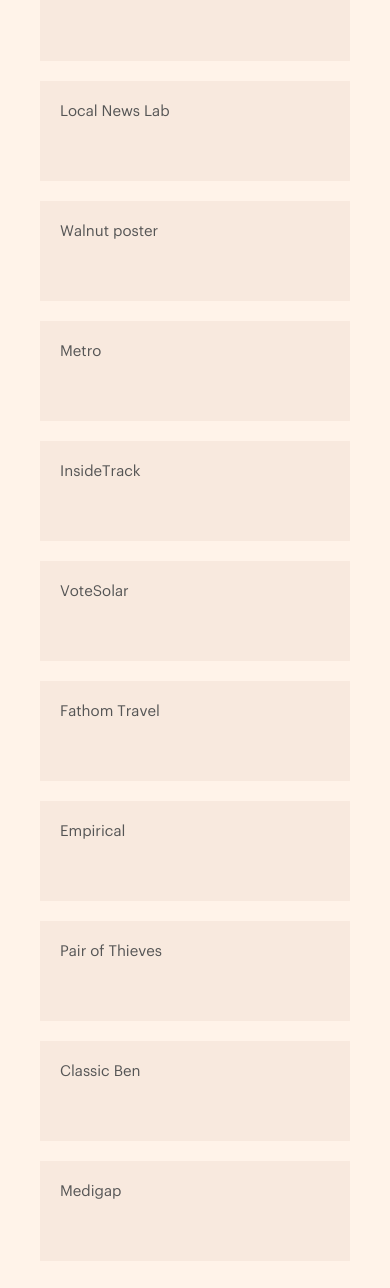
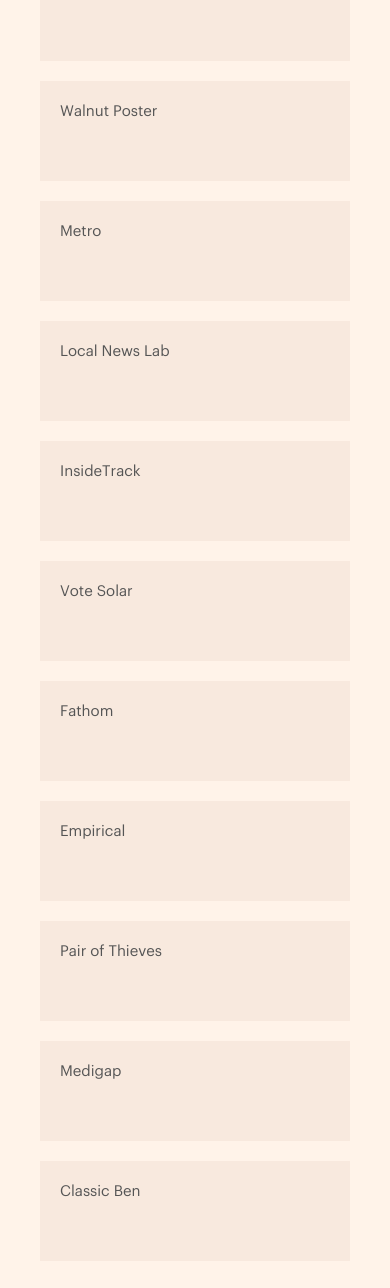
Before and after one commit to jonaschafer/jonaschafer.github.io, a Jekyll site: the page built from archive.html, in a window 390 px wide. Shown: the part 439-1727 px from the top of the page. Built offline with Jekyll 4.4.1, drawn with Linux system fonts in a browser that asks for light colours.

Commit message:
changed the grid view on work and archive so the box is rollover not just the link name

```diff
--- a/archive.html
+++ b/archive.html
@@ -6,56 +6,83 @@
 <h2>Archive</h2>
 
 <div class="grid-parent">
+
+  <a class="no-underline" href="/archive/rita">
     <div class="grid-child">
-    <p><a class="no-underline" href="/archive/rita">Rita Allen Foundation</p></a>
+      <p>Rita Allen Foundation</p>
     </div>
+  </a>
 
+  <a class="no-underline" href="/archive/2021">
     <div class="grid-child">
-    <p><a class="no-underline" href="/archive/2021">Nike 2021</p></a>
+      <p>Nike 2021</p></a>
     </div>
+  </a>
 
+  <a class="no-underline" href="/archive/akqa">
     <div class="grid-child">
-    <p><a class="no-underline" href="/archive/akqa">AKQA</p></a>
+      <p>AKQA</p>
     </div>
+  </a>
 
+  <a class="no-underline" href="/archive/poster">
     <div class="grid-child">
-    <p><a class="no-underline" href="/archive/lnl">Local News Lab</p></a>
+      <p>Walnut Poster</p>
     </div>
+  </a>
 
+  <a class="no-underline" href="/archive/metro">
     <div class="grid-child">
-    <p><a class="no-underline" href="/archive/poster">Walnut poster</p></a>
+      <p>Metro</p>
     </div>
+  </a>
 
+  <a class="no-underline" href="/archive/lnl">
     <div class="grid-child">
-    <p><a class="no-underline" href="/archive/metro">Metro</p></a>
+      <p>Local News Lab</p>
     </div>
+  </a>
 
+  <a class="no-underline" href="/archive/insidetrack">
       <div class="grid-child">
-    <p><a class="no-underline" href="/archive/insidetrack">InsideTrack</p></a>
+      <p>InsideTrack</p>
     </div>
+  </a>
 
+  <a class="no-underline" href="/archive/votesolar">
     <div class="grid-child">
-    <p><a class="no-underline" href="/archive/votesolar">VoteSolar</p></a>
+      <p>Vote Solar</p>
     </div>
+  </a>
 
+  <a class="no-underline" href="/archive/fathom">
     <div class="grid-child">
-    <p><a class="no-underline" href="/archive/fathom">Fathom Travel</p></a>
+      <p>Fathom</p>
     </div>
+  </a>
 
+  <a class="no-underline" href="/archive/empirical">
     <div class="grid-child">
-    <p><a class="no-underline" href="/archive/empirical">Empirical</p></a>
+      <p>Empirical</p>
     </div>
+  </a>
 
+  <a class="no-underline" href="/archive/pot">
     <div class="grid-child">
-    <p><a class="no-underline" href="/archive/pot">Pair of Thieves</p></a>
+      <p>Pair of Thieves</p>
     </div>
+  </a>
 
+  <a class="no-underline" href="/archive/medigap">
     <div class="grid-child">
-    <p><a class="no-underline" href="/archive/ben">Classic Ben</p></a>
+      <p>Medigap</p>
     </div>
+  </a>
 
+  <a class="no-underline" href="/archive/ben">
     <div class="grid-child">
-    <p><a class="no-underline" href="/archive/medigap">Medigap</p></a>
+      <p>Classic Ben</p>
     </div>
+  </a>
 
 </div>
--- a/assets/stylesheets/fun/flexbox.scss
+++ b/assets/stylesheets/fun/flexbox.scss
@@ -44,6 +44,10 @@
 /* Between 715 - 900px */
 @media only screen and (max-width: 800px) and (min-width: 675px) {
 
+.grid-parent {
+  flex-flow: column wrap;
+}
+
 .grid-child {
   margin: 20px 0 20px 0;
   width: 100%;
@@ -54,6 +58,10 @@
 /* Between 350 - 675px */
 @media only screen and (max-width: 675px) and (min-width: 350px) {
 
+.grid-parent {
+  flex-flow: column wrap;
+}
+
 .grid-child {
   margin: 10px 0 10px 0;
   width: 100%;
```
Also changed, not shown: work.html (+25 -8 lines). Lines whose indentation alone changed are shown as unchanged.
